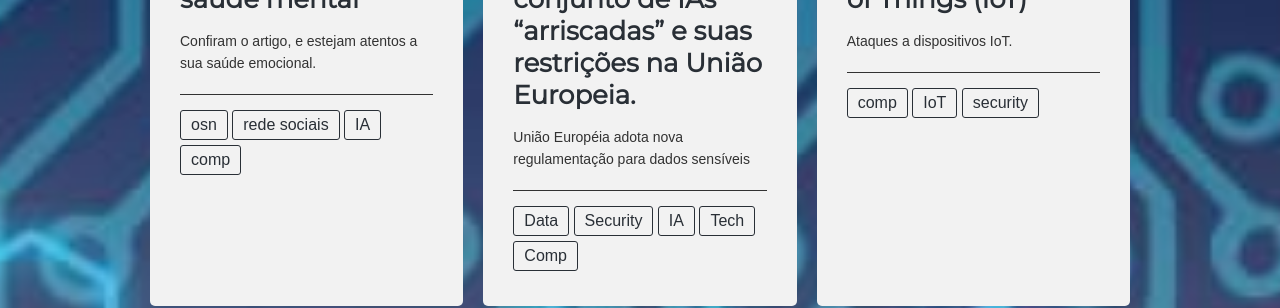
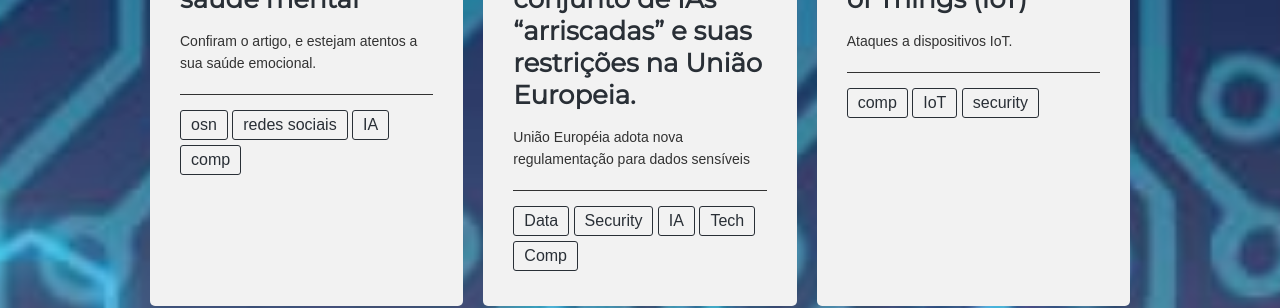
Before and after one commit to comppet/PrintF, a Jekyll site: the page built from index.html, in a window 1280 px wide and 900 px high. Shown: the part 239-547 px from the top of the window. Built offline with Jekyll 4.4.1, drawn with Linux system fonts in a browser that asks for light colours; nearby versions of some CDN libraries.

Commit message:
Update from Forestry.io comppet.ufu@gmail.com updated _posts/2021-08-18-tecnologia-e-procupacao-com-saude-mental.md comppet.ufu@gmail.com updated _drafts/2021-08-18-tecnologia-e-procupacao-com-saude-mental.md comppet.ufu@gmail.com deleted _posts/2021-08-18-tecnologia-e-procupacao-com-saude-mental.md comppet.ufu@gmail.com deleted _drafts/2021-08-18-tecnologia-e-procupacao-com-saude-mental.md

```diff
--- a/_posts/2021-08-18-tecnologia-e-procupacao-com-saude-mental.md
+++ b/_posts/2021-08-18-tecnologia-e-procupacao-com-saude-mental.md
@@ -12,7 +12,7 @@ main-class: comp
 color: ''
 tags:
 - osn
-- rede sociais
+- redes sociais
 - IA
 - comp
 categories: comp
```
